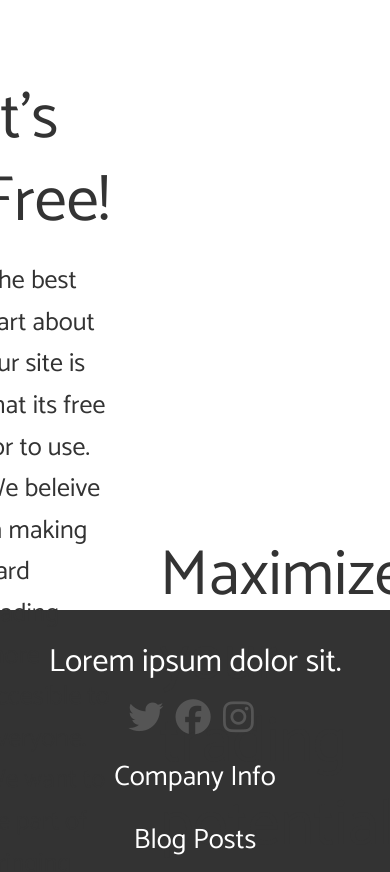
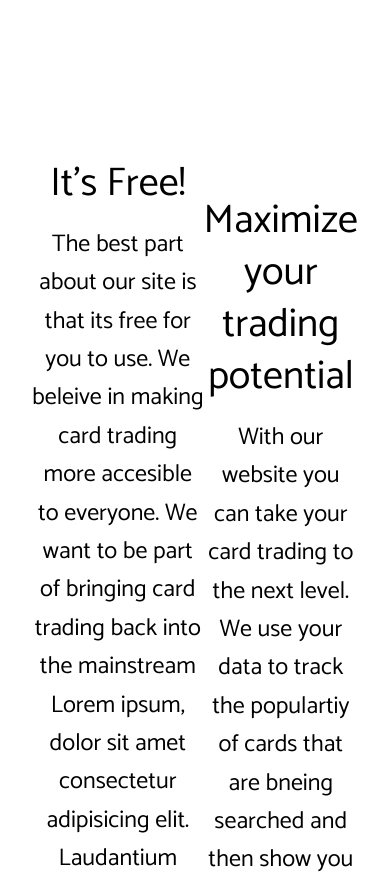
Before and after one commit to Kicker22/cardTraderTest, a website: page dist/html/index.html in a window 390 px wide. Shown: the part 1748-2620 px from the top of the page. Drawn offline with nearby package versions, Linux system fonts and the light colour scheme; files that its build step writes are made by us from their sources; files whose address does not match are found by name.

Commit message:
fixing responsive issues

```diff
--- a/dist/css/style.css
+++ b/dist/css/style.css
@@ -122,7 +122,6 @@ img {
 .section-b-inner{
     color: white;
     height: 100%;
-
     display: flex;
     flex-direction: column;
     align-items: center;
@@ -150,29 +149,39 @@ img {
 /* section-c */
 
 .section-c{
-    margin: 2rem 0;
-    margin-top: 5rem;
-    height: 500px;
+    position: relative;
+    /* height: 600px; */
 }
 
-.section-c .container {
-    display: grid;
-    grid-template-columns: repeat(2, 1fr);
-    grid-gap: 3rem;
+.section-c-inner{
+    color: black;
+    height: 100%;
+    display: flex;
+    flex-direction: row;
     align-items: center;
-    justify-content: center;
+    justify-content:space-evenly;
+    text-align: center;
+    margin: auto;
+    max-width: 860px;
+    padding: 5rem 0;
 }
 
+.section-c-inner div{
+    margin: 5rem 0;
+}
+.section-c-inner h3{
+    font-size: 2rem;
+}
+.section-c-inner h2{
+    font-size: 5rem;
+    margin-top: 1rem;
+}
+.section-c-inner p{
+    font-size: 1.5rem;
+    margin-top: 1rem;
 
-.section-c h1 {
-    font-size: 4rem;
-    color: var( --primary-color);
 }
 
-.section-c p{
-    margin: 1rem 0;
-    font-size: 26px;
-}
 
 
 /* Footer */
@@ -209,6 +218,9 @@ img {
     color: #555;
     margin-right: 0.5rem;
 }
+
+
+
 
 /* email form */
 .email-form{
--- a/dist/html/index.html
+++ b/dist/html/index.html
@@ -79,10 +79,11 @@
     <!-- section-c -->
     <section class="section-c">
       <div class="container">
+        <div class="section-c-inner">
           <div>
             <h1>It's Free!</h1>
             <p>
-            The best part about our site is that its free for to use. We beleive
+              The best part about our site is that its free for you to use. We beleive
               in making card trading more accesible to everyone. We want to be
               part of bringing card trading back into the mainstream Lorem ipsum,
               dolor sit amet consectetur adipisicing elit. Laudantium aperiam
@@ -90,6 +91,7 @@
               delectus.
             </p>
           </div>
+
 
           <div>
             <h1>Maximize your trading potential</h1>
@@ -99,6 +101,7 @@
               searched and then show you the real data so you can make more
               accurate predictions and purchases.
             </p>
+          </div>
         </div>
       </div>
     </section>
```
Lines whose indentation alone changed are shown as unchanged.
